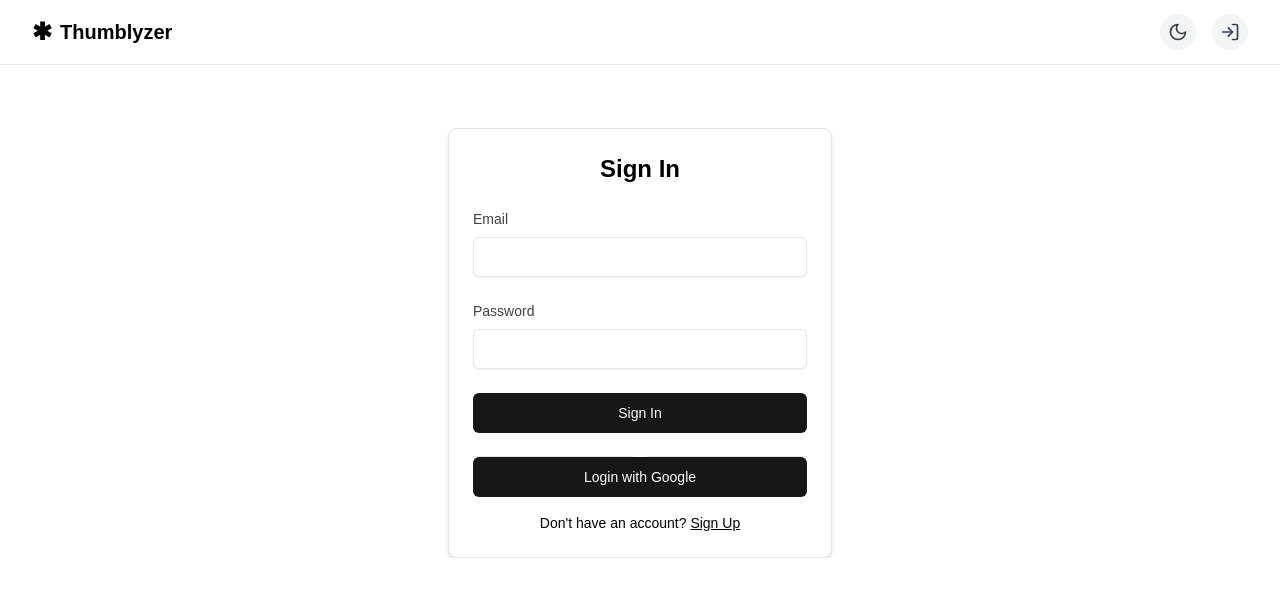
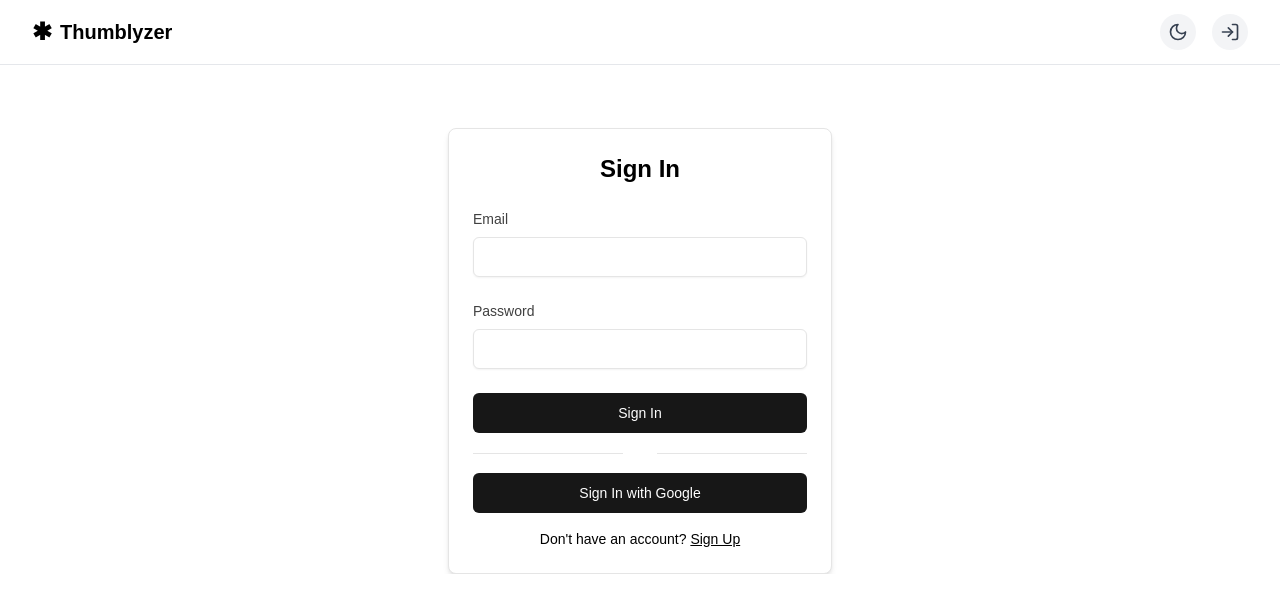
Before and after one commit to parthergk/Thumbnailer, a Next.js app: page /sign-in in a window 1280 px wide. Shown: the top 612 px of the page. Built offline with nearby package versions, Linux system fonts and the light colour scheme; no server answers.

Commit message:
sign in and sign up with google

```diff
--- a/app/(root)/(auth)/sign-in/page.tsx
+++ b/app/(root)/(auth)/sign-in/page.tsx
@@ -123,17 +123,17 @@ const Sign_in: React.FC = () => {
             </Button>
           </form>
         </Form>
-
-        <div className=" w-full flex">
-          <p className=" w-full border-b"></p>or
-          <p className=" w-full border-b"></p>
+        <div className=" w-full text-center my-2 flex justify-center items-center">
+          <p className=" h-px w-full bg-neutral-200"></p>
+          <span className=" mx-2">Or</span>
+          <p className=" h-px w-full bg-neutral-200"></p>
         </div>
         <Button
           type="submit"
           onClick={() => signIn("google", { callbackUrl: "/" })}
           className="w-full text-white dark:text-neutral-950 font-medium py-2 px-4 rounded-md"
         >
-          Login with Google
+          Sign In with Google
         </Button>
         {error && <p className="text-red-500 text-sm mt-4">{error}</p>}
         {feedback && <p className="text-green-500 text-sm mt-4">{feedback}</p>}
--- a/app/(root)/(auth)/sign-up/page.tsx
+++ b/app/(root)/(auth)/sign-up/page.tsx
@@ -8,6 +8,7 @@ import { Form } from "@/components/ui/form";
 import { Button } from "@/components/ui/button";
 import FormFieldCp from "@/components/FormField";
 import { useRouter } from "next/navigation";
+import { signIn } from "next-auth/react";
 
 const formSchema = z.object({
   name: z.string().nonempty("Name is required"),
@@ -62,7 +63,9 @@ const Page: React.FC = () => {
 
           form.reset();
 
-          const queryParams = new URLSearchParams({ username: result.username }).toString();
+          const queryParams = new URLSearchParams({
+            username: result.username,
+          }).toString();
           const url = `/verifiyUser?${queryParams}`;
           router.replace(url);
         } else {
@@ -99,6 +102,18 @@ const Page: React.FC = () => {
           </form>
         </Form>
 
+        <div className=" w-full text-center my-2 flex justify-center items-center">
+          <p className=" h-px w-full bg-neutral-200"></p>
+          <span className=" mx-2">Or</span>
+          <p className=" h-px w-full bg-neutral-200"></p>
+        </div>
+        <Button
+          type="submit"
+          onClick={() => signIn("google", { callbackUrl: "/" })}
+          className="w-full text-white dark:text-neutral-950 font-medium py-2 px-4 rounded-md"
+        >
+          Sign Up with Google
+        </Button>
         {/* Feedback/Error Messages */}
         {error && <p className="text-red-500 text-sm mt-4">{error}</p>}
         {feedback && <p className="text-green-500 text-sm mt-4">{feedback}</p>}
```
